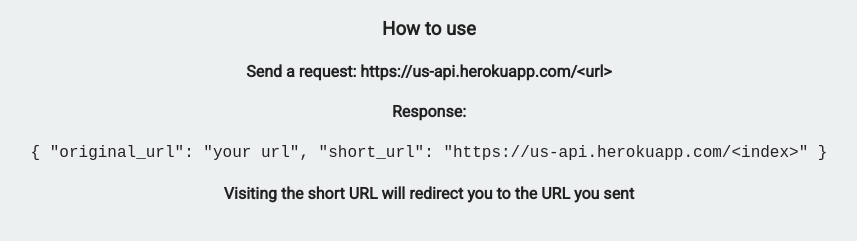
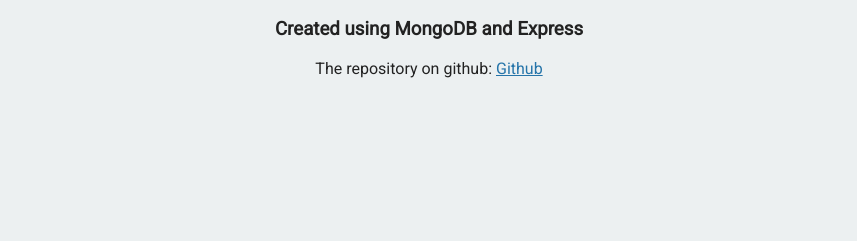
Before and after one commit to hamza-hajji/url_shortener_api, a website: page views/index.html in a window 1280 px wide. Shown: the part 81-322 px from the top of the page, without its empty margins (211-1068 px from the left). Drawn offline with Linux system fonts and the light colour scheme.

Commit message:
edit homepage

```diff
--- a/views/index.html
+++ b/views/index.html
@@ -11,17 +11,9 @@
    <body>
       <div class="container">
          <h1>URL Shortener API</h1>
-         <h3>How to use</h3>
+         <h3>Created using MongoDB and Express</a></h3>
 
-
-
-         <h4>Send a request: https://us-api.herokuapp.com/&lt;url&gt;</h4>
-         <h4>Response:</h4>
-         <code>
-          { "original_url": "your url",
-            "short_url": "https://us-api.herokuapp.com/&lt;index&gt;" }
-          </code>
-          <h4>Visiting the short URL will redirect you to the URL you sent</h4>
+         <p>The repository on github: <a href="https://github.com/hamza-hajji/url_shortener_api" target="_blank">Github</a></p>
       </div>
    </body>
 
```
Also changed, not shown: README.md.
